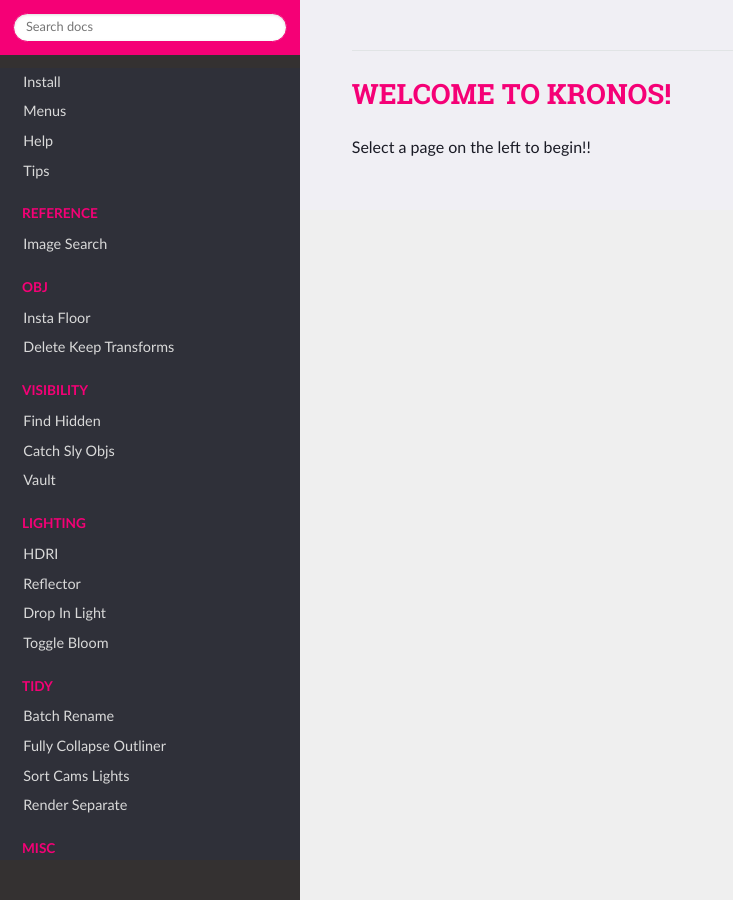
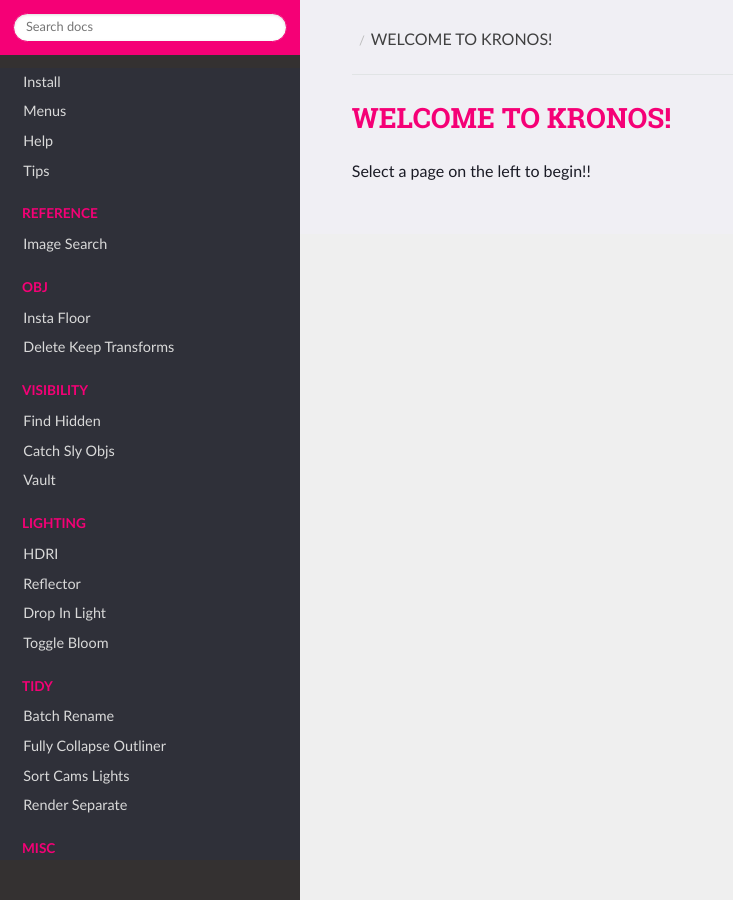
Before and after one commit to CGLIFE7/KronosDocs, an MkDocs documentation site: the page built from docs/docs/index.md, in a window 1280 px wide. Shown: the whole page, without its empty margins (0-733 px from the left). Built offline with MkDocs 1.6.1, drawn with Linux system fonts in a browser that asks for light colours; nearby versions of some CDN libraries.

Commit message:
Update extra.css

```diff
--- a/docs/docs/extra.css
+++ b/docs/docs/extra.css
@@ -63,10 +63,6 @@
     display: none !important;
 }
 
-.wy-breadcrumbs>li {
-    display: none !important;
-}
-
 
 /* .fa-home::before,
 .icon-home::before {
```
